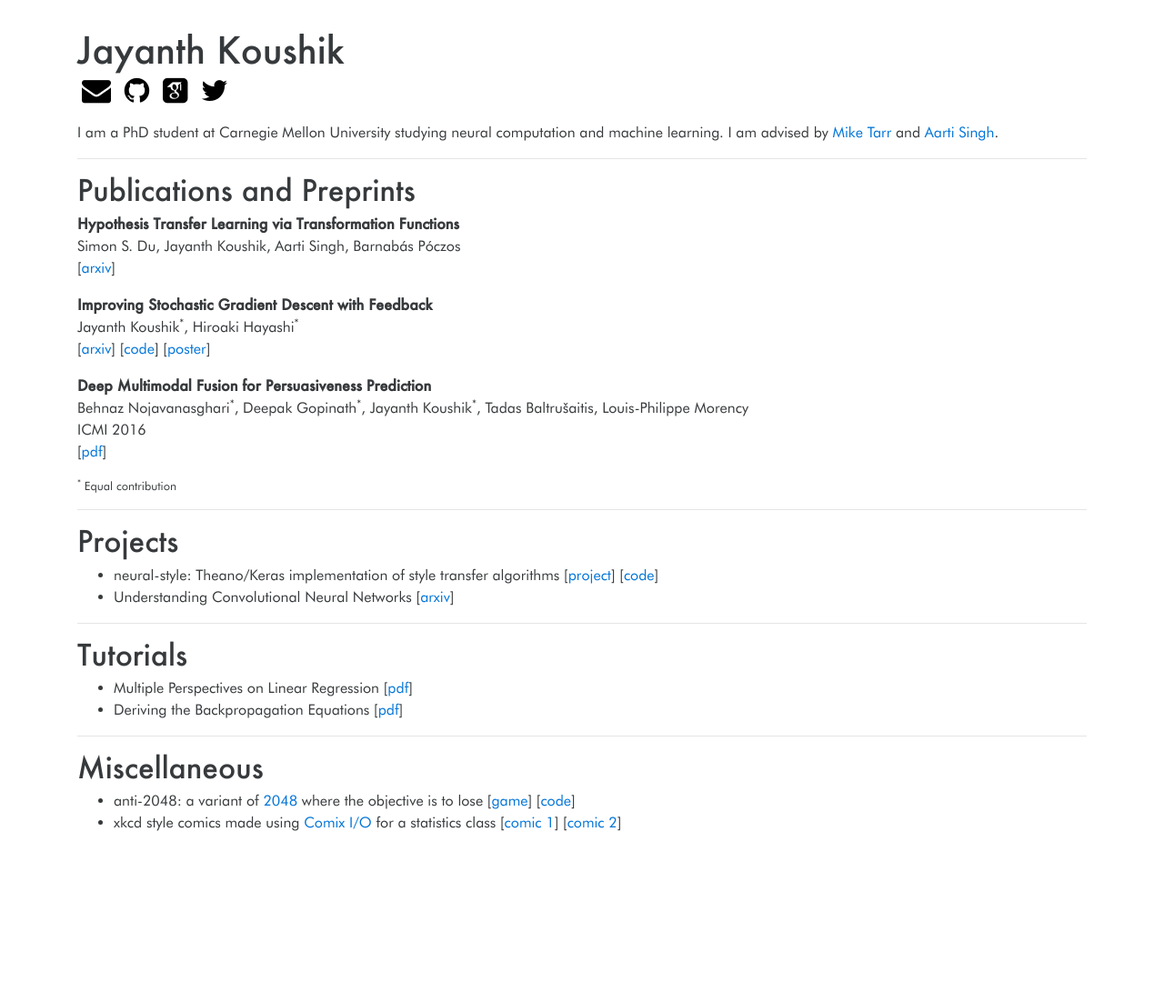
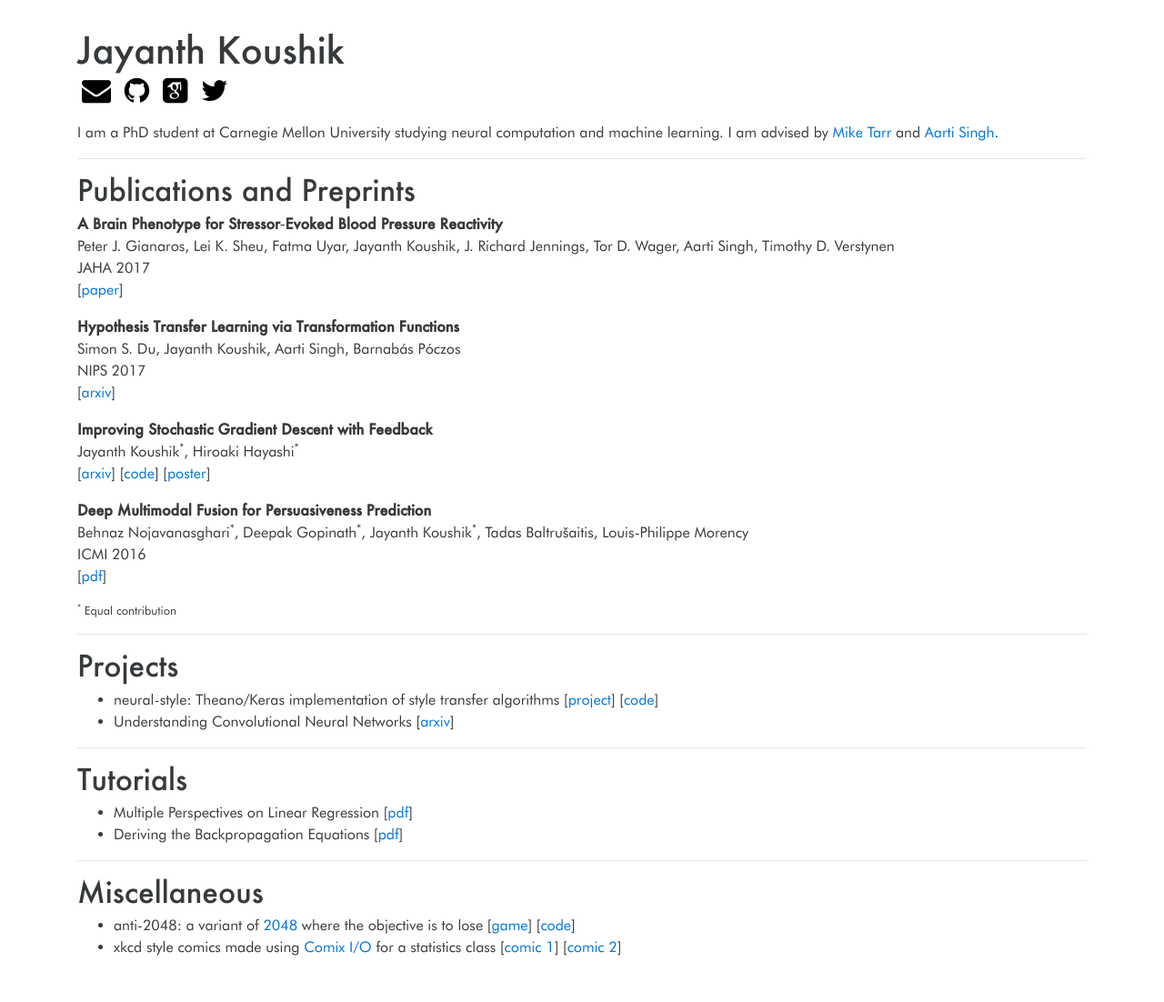
Before and after one commit to jayanthkoushik/jayanthkoushik.github.io, a Jekyll site: the page built from index.md, in a window 1280 px wide. Shown: the whole page at 91% size. Built offline with Jekyll 4.4.1, drawn with Linux system fonts in a browser that asks for light colours; some web fonts are replaced; before the commit the page ends 965 px from its top, so only the background shows below that.

Commit message:
Update publications.yml

```diff
--- a/_data/publications.yml
+++ b/_data/publications.yml
@@ -14,5 +14,12 @@
 
 - title: 'Hypothesis Transfer Learning via Transformation Functions'
   other-authors: ['Simon S. Du', 'Jayanth Koushik', 'Aarti Singh', 'Barnabás Póczos']
+  status: 'NIPS 2017'
   links:
     - arxiv: 'http://arxiv.org/abs/1612.01020'
+
+- title: 'A Brain Phenotype for Stressor‐Evoked Blood Pressure Reactivity'
+  other-authors: ['Peter J. Gianaros', 'Lei K. Sheu', 'Fatma Uyar', 'Jayanth Koushik', 'J. Richard Jennings', 'Tor D. Wager', 'Aarti Singh', 'Timothy D. Verstynen']
+  status: 'JAHA 2017'
+  links:
+    - paper: 'http://jaha.ahajournals.org/content/6/9/e006053'
```
